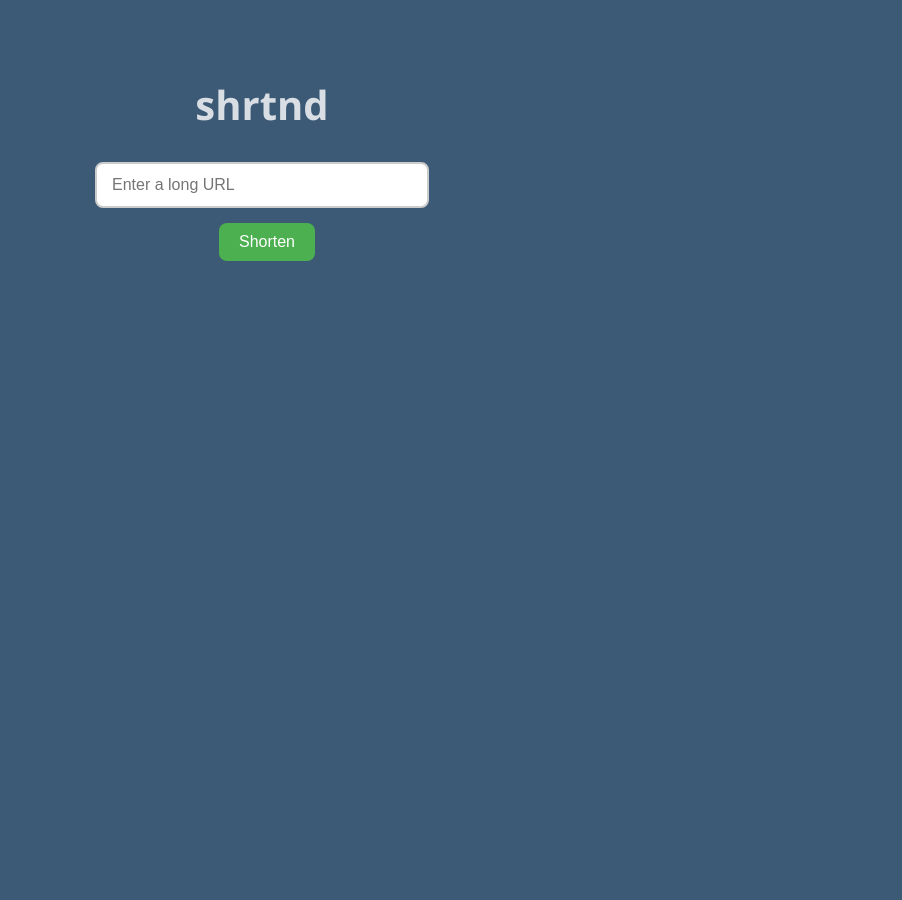
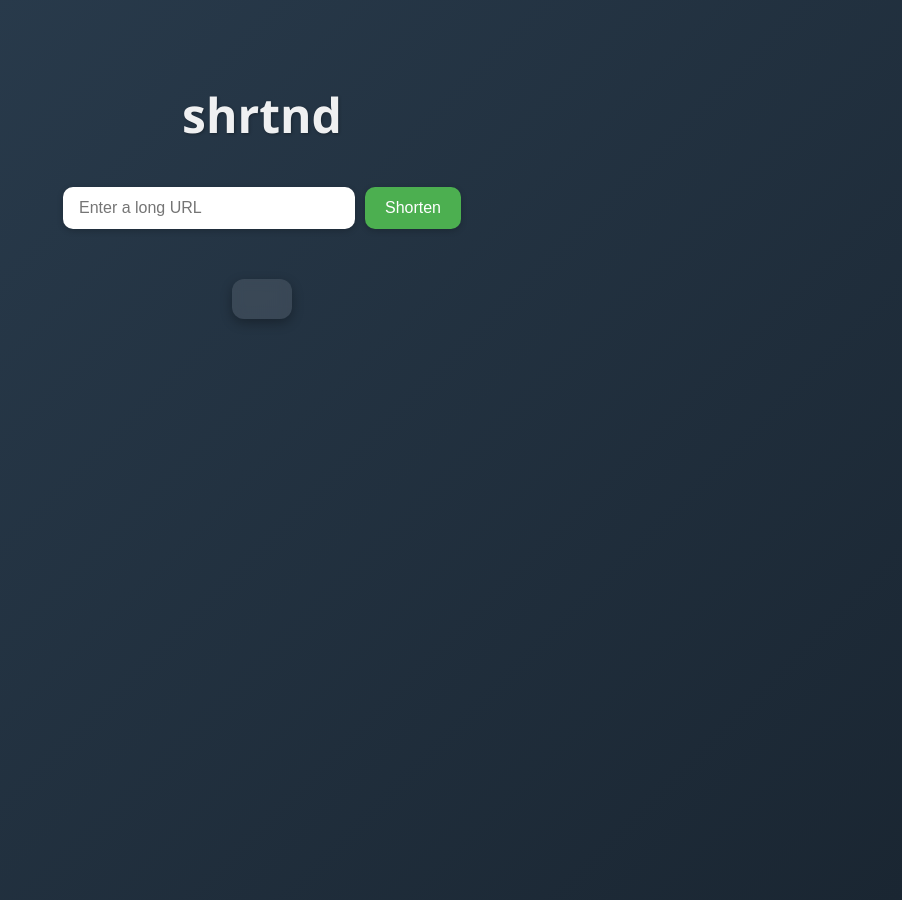
Before and after one commit to z-sk1/shrtnd, a plain HTML site: page frontend/index.html in a window 1280 px wide. Shown: the whole page, without its empty margins (378-1280 px from the left). Drawn offline with Linux system fonts and the light colour scheme.

Commit message:
improved css and html layout

```diff
--- a/frontend/index.html
+++ b/frontend/index.html
@@ -5,8 +5,10 @@
 <body>
   <h1>shrtnd</h1>
 
-  <input type="text" id="urlInput" placeholder="Enter a long URL">
-  <button onclick="shortenURL()">Shorten</button>
+  <div class = "input-group">
+    <input type="text" id="urlInput" placeholder="Enter a long URL">
+    <button onclick="shortenURL()">Shorten</button>
+  </div>
 
   <script>src = "script.js"</script>
   <p id="result"></p>
--- a/frontend/style.css
+++ b/frontend/style.css
@@ -1,72 +1,90 @@
 /* Base layout */
 body {
   font-family: 'Segoe UI', sans-serif;
-  background-color: #3c5a75;
+  background: linear-gradient(135deg, #2b3e50, #1a2632);
   display: flex;
   flex-direction: column;
   align-items: center;
-  padding: 50px;
+  justify-content: flex-start;
+  padding: 50px 20px;
   margin: 0;
   min-height: 100vh;
+  color: #fff;
 }
 
 /* Header */
 h1 {
-  color: #ffffffcc;
-  margin-bottom: 30px;
-  font-size: 2.5rem;
+  font-size: 3rem;
+  margin-bottom: 40px;
+  color: #ffffffee;
+  text-shadow: 1px 1px 3px rgba(0, 0, 0, 0.3);
+}
+
+/* Input group */
+.input-group {
+  display: flex;
+  flex-wrap: wrap;
+  gap: 10px;
+  justify-content: center;
+  margin-bottom: 20px;
 }
 
 /* Input field */
 input[type="text"] {
-  width: 300px;
-  padding: 12px 15px;
-  border: 2px solid #ccc;
-  border-radius: 8px;
-  font-size: 16px;
-  margin-bottom: 15px;
-  outline: none;
-  transition: border-color 0.2s ease;
+  padding: 12px 16px;
+  border: none;
+  border-radius: 10px;
+  font-size: 1rem;
+  width: 260px;
+  max-width: 100%;
+  box-shadow: 0 2px 6px rgba(0,0,0,0.2);
+  transition: box-shadow 0.2s ease;
 }
 
 input[type="text"]:focus {
-  border-color: #4CAF50;
+  outline: none;
+  box-shadow: 0 0 0 3px rgba(76, 175, 80, 0.5);
 }
 
 /* Button */
 button {
-  background-color: #4CAF50;
+  background: #4CAF50;
   color: white;
-  padding: 10px 20px;
-  margin-left: 10px;
+  padding: 12px 20px;
   border: none;
-  border-radius: 8px;
+  border-radius: 10px;
+  font-size: 1rem;
   cursor: pointer;
-  font-size: 16px;
-  transition: background-color 0.2s ease, transform 0.1s ease;
+  transition: background 0.3s, transform 0.1s;
+  box-shadow: 0 2px 6px rgba(0,0,0,0.2);
 }
 
 button:hover {
-  background-color: #45a049;
-  transform: scale(1.05);
+  background: #45a049;
+  transform: scale(1.03);
 }
 
 /* Result display */
 #result {
-  margin-top: 25px;
-  font-size: 18px;
-  color: #f1f1f1;
+  background: rgba(255, 255, 255, 0.1);
+  border-radius: 12px;
+  padding: 20px 30px;
+  margin-top: 30px;
+  font-size: 1.2rem;
   text-align: center;
+  backdrop-filter: blur(6px);
+  box-shadow: 0 4px 12px rgba(0,0,0,0.3);
+  color: #ffffffdd;
 }
 
 /* Links */
 a {
-  color: #ffeb3b;
+  color: #ffd54f;
   text-decoration: none;
-  transition: color 0.2s ease;
+  transition: color 0.2s;
 }
 
 a:hover {
+  color: #fff176;
   text-decoration: underline;
-  color: #fff176;
 }
```
